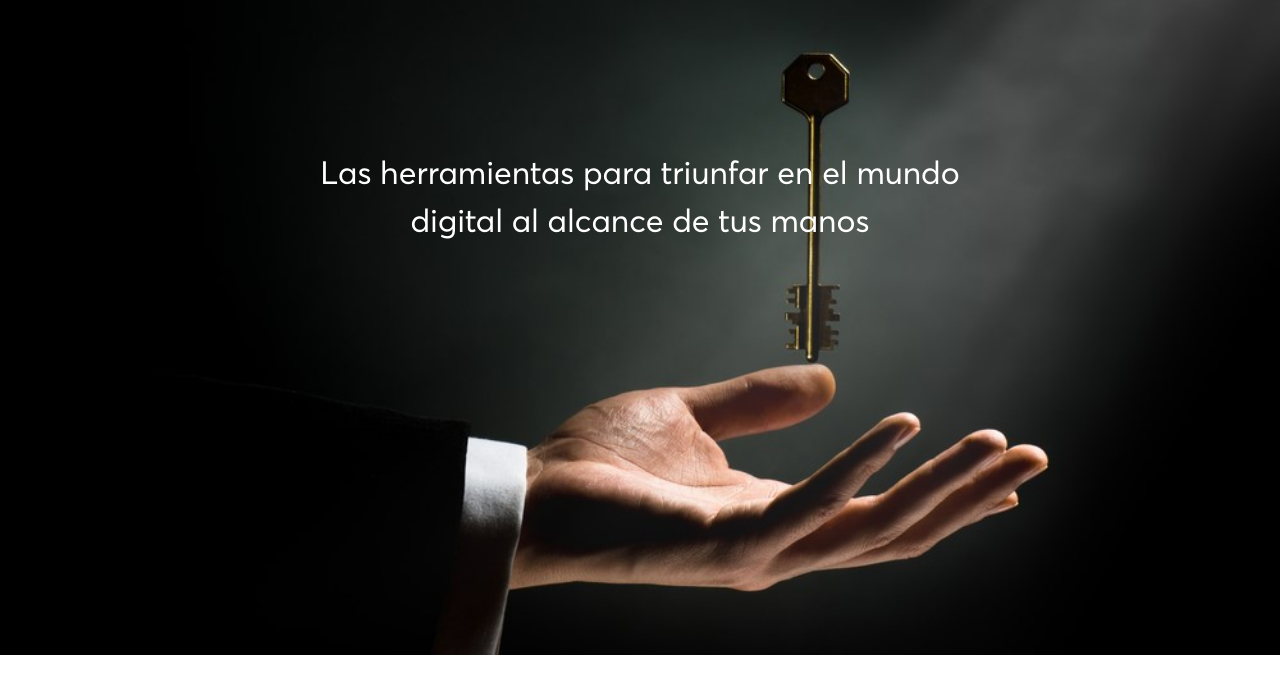
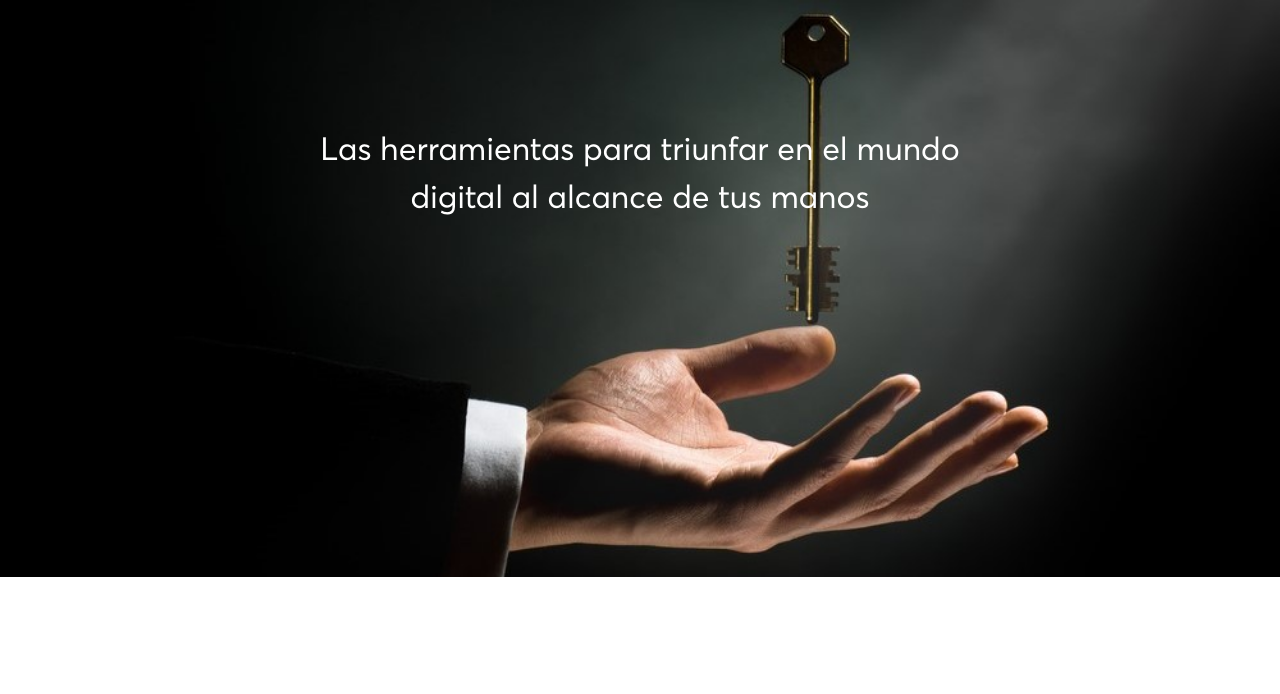
Before and after one commit to Ziliesar/digitalpalace, a PHP site: page / in a window 1280 px wide. Shown: the part 70-764 px from the top of the page. Run offline with PHP 8.4, Linux system fonts and the light colour scheme.

Commit message:
Modificar tamaño imagen key

```diff
--- a/index.php
+++ b/index.php
@@ -6,7 +6,7 @@
 <body>
     <?php include("header.php"); ?>
     <div class="contenedor">
-        <img class="key" src="img/key1.jpg" />
+        <img class="key" src="img/key2.jpg" />
         <div class="texto1"></div>
         <div class="texto2">Las herramientas para triunfar en el mundo digital al alcance de tus manos</div>
     </div>
```
Also changed, not shown: img/key1.jpg (deleted), img/key2.jpg (added).
